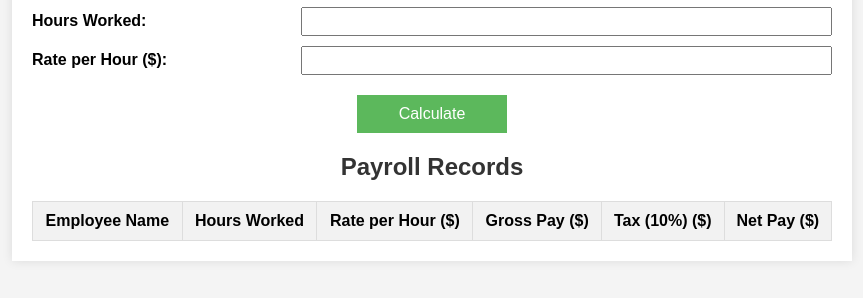
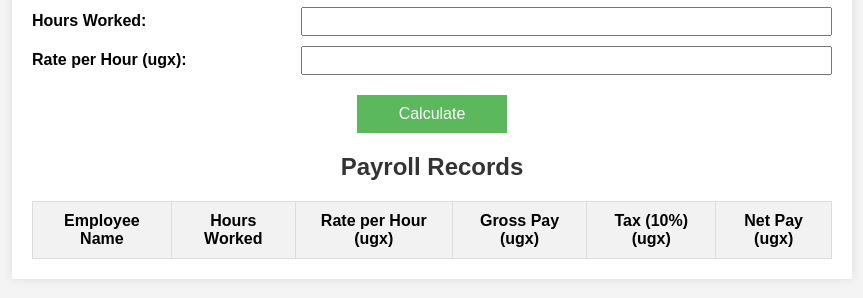
Before and after one commit to MarkColeMukisa/quikie-js-project, a plain HTML site: page frontend/index.html in a window 1280 px wide. Shown: the part 152-450 px from the top of the page, without its empty margins (208-1071 px from the left). Drawn offline with nearby package versions, Linux system fonts and the light colour scheme.

Commit message:
changed the $ to ugx to become more natural

```diff
--- a/frontend/index.html
+++ b/frontend/index.html
@@ -20,7 +20,7 @@
         <input type="number" id="hoursWorked" step="0.01" required>
       </div>
       <div class="form-field">
-        <label for="ratePerHour">Rate per Hour ($):</label>
+        <label for="ratePerHour">Rate per Hour (ugx):</label>
         <input type="number" id="ratePerHour" step="0.01" required>
       </div>
       <button type="button" id="calculateBtn">Calculate</button>
@@ -31,10 +31,10 @@
         <tr>
           <th>Employee Name</th>
           <th>Hours Worked</th>
-          <th>Rate per Hour ($)</th>
-          <th>Gross Pay ($)</th>
-          <th>Tax (10%) ($)</th>
-          <th>Net Pay ($)</th>
+          <th>Rate per Hour (ugx)</th>
+          <th>Gross Pay (ugx)</th>
+          <th>Tax (10%) (ugx)</th>
+          <th>Net Pay (ugx)</th>
         </tr>
       </thead>
       <tbody>
```
